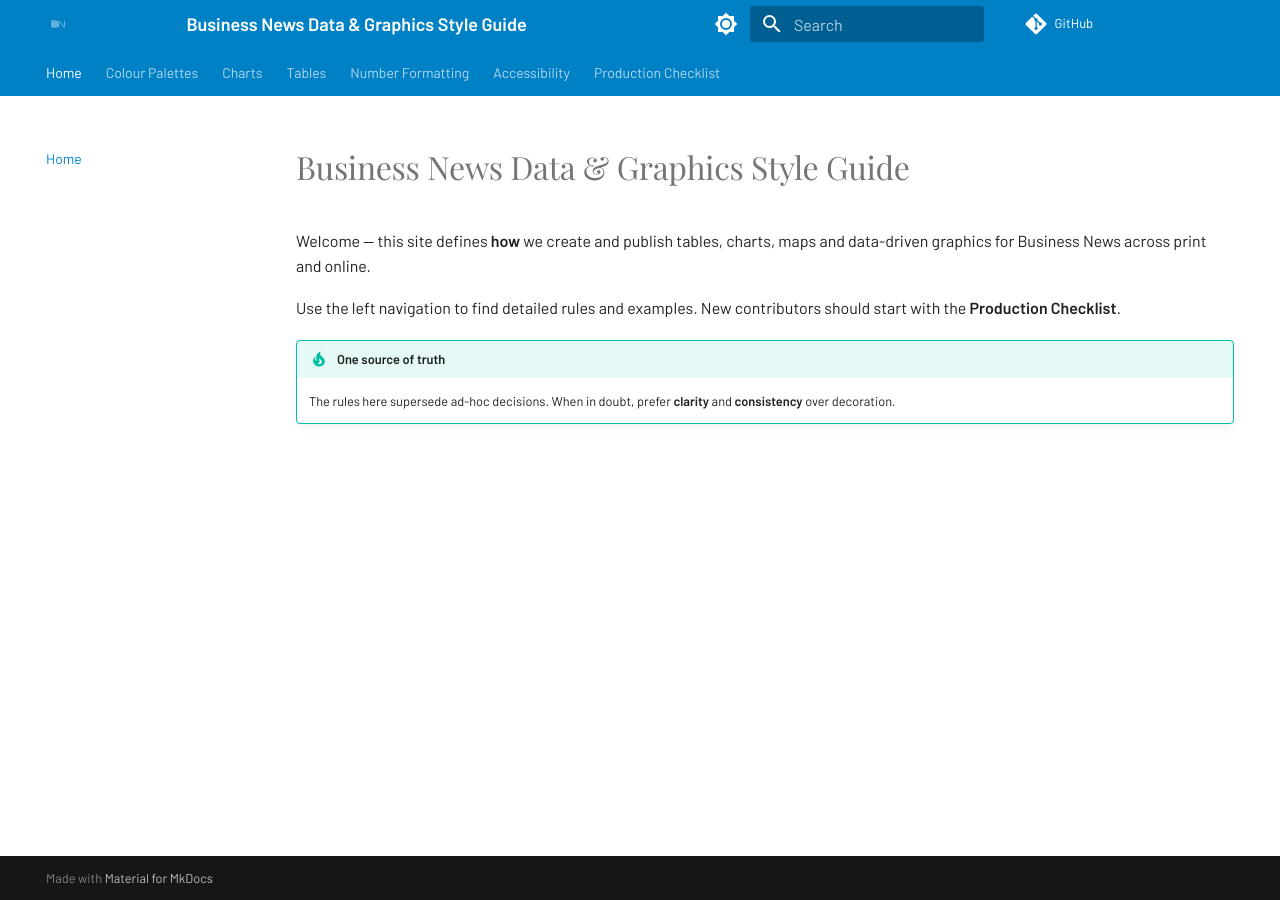
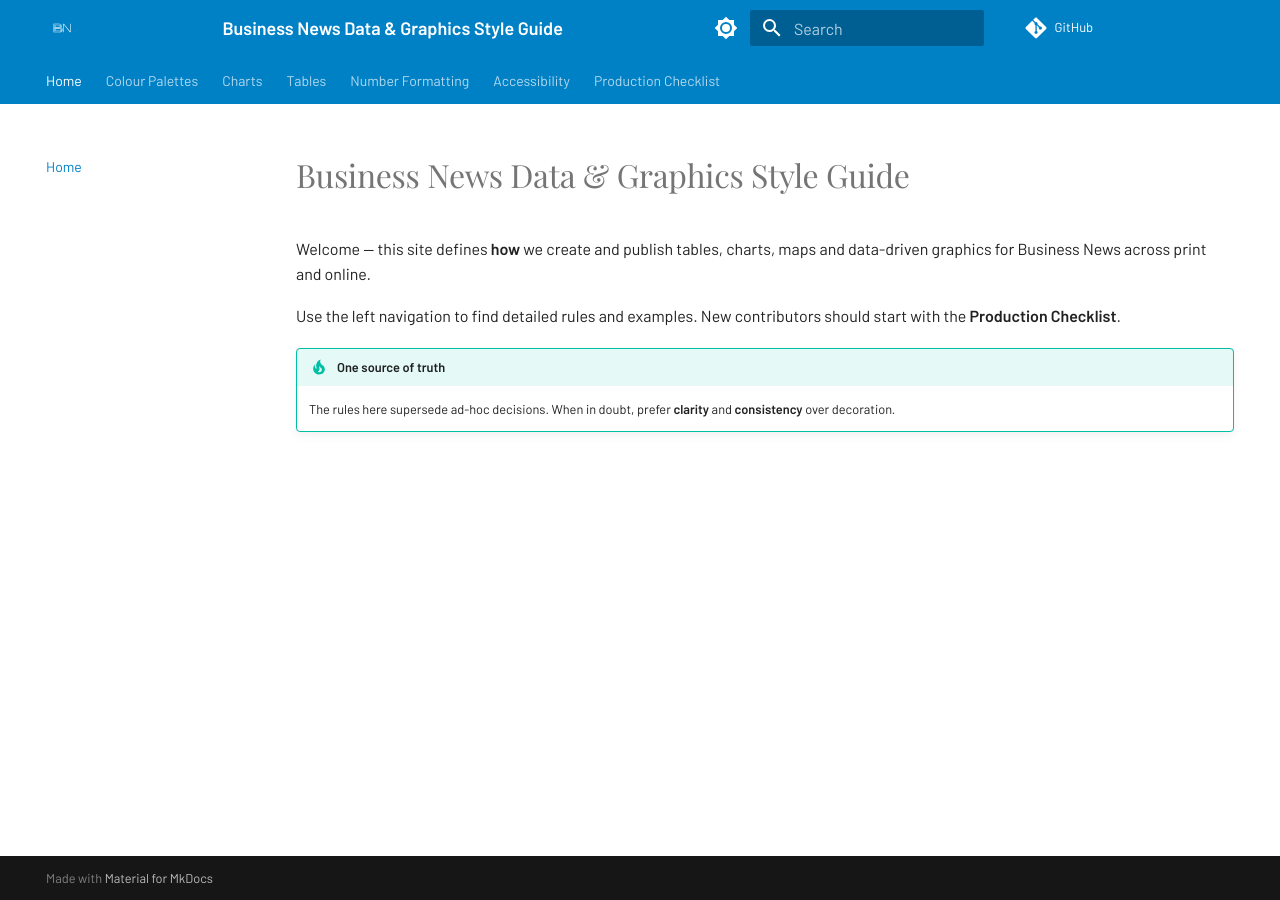
Before and after one commit to business-news/data-style-guide, an MkDocs documentation site: the page built from docs/index.md, in a window 1280 px wide. Built offline with MkDocs 1.6.1 and Material for MkDocs 9.7.7, drawn with Linux system fonts in a browser that asks for light colours; comment, search, counter and statistics services are not loaded.

Commit message:
Fix header to use horizontal logo instead of favicon

```diff
--- a/docs/stylesheets/extra.css
+++ b/docs/stylesheets/extra.css
@@ -42,3 +42,9 @@
 .md-typeset table th {
   font-weight: 600;
 }
+
+.md-header__button.md-logo img {
+  height: 32px;
+  /* adjust to taste */
+  width: auto;
+}
```
